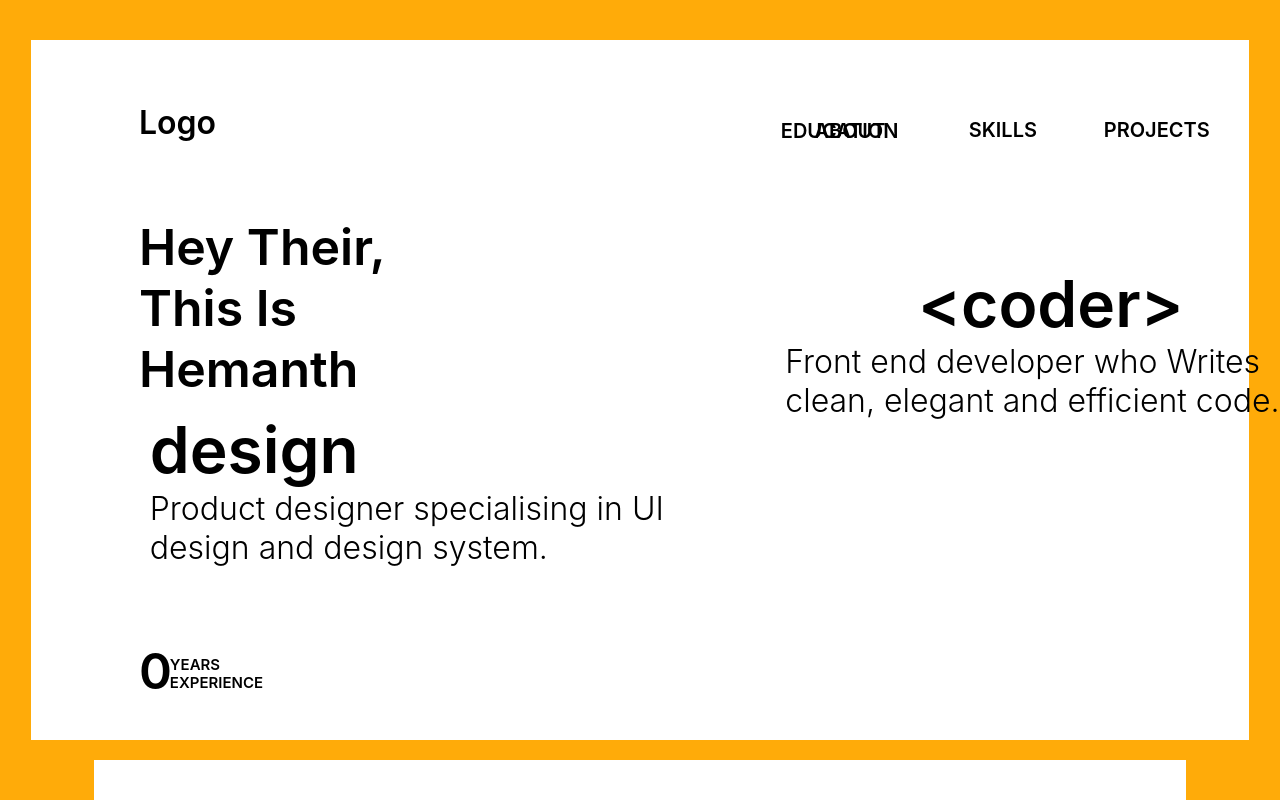
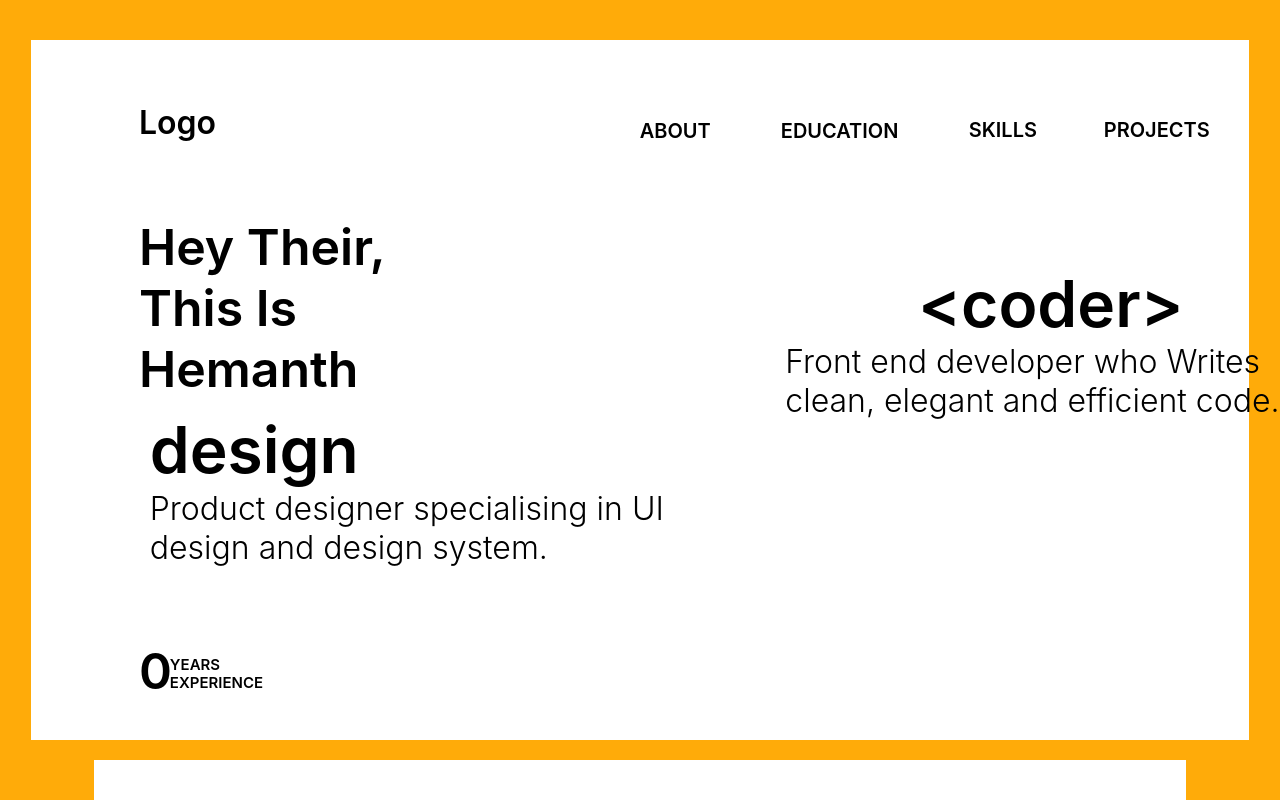
Before and after one commit to HemanthPaila/Portfolio, a React (Create React App) app: page / in a window 1280 px wide. Shown: the top 800 px of the page. Built offline with nearby package versions, Linux system fonts and the light colour scheme.

Commit message:
small glich

```diff
--- a/src/Header.css
+++ b/src/Header.css
@@ -139,7 +139,7 @@
     left: 108.18px;
   }
   .ABOUT {
-    left: 783.63px;
+    left: 609px;
   }
   .EDUCATION {
     left: 750px;
```
